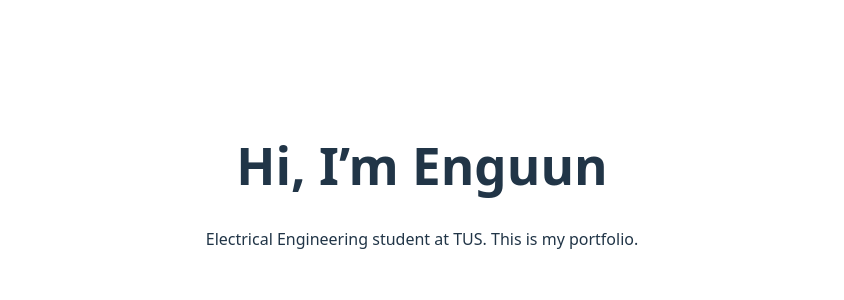
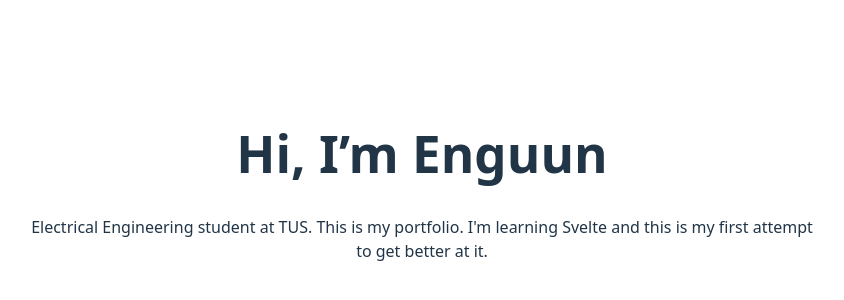
Before and after one commit to enguun94/portfolio-web, a Svelte app: page / in a window 1280 px wide. Shown: the part 206-506 px from the top of the page, without its empty margins (218-1062 px from the left). Built offline with nearby package versions, Linux system fonts and the light colour scheme.

Commit message:
Update home page content and styling

```diff
--- a/src/App.svelte
+++ b/src/App.svelte
@@ -7,6 +7,7 @@
   <p>
     Electrical Engineering student at TUS.
     This is my portfolio.
+    I'm learning Svelte and this is my first attempt to get better at it.
   </p>
 </main>
 
```
